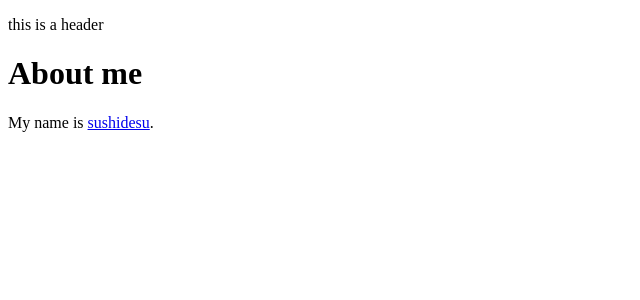
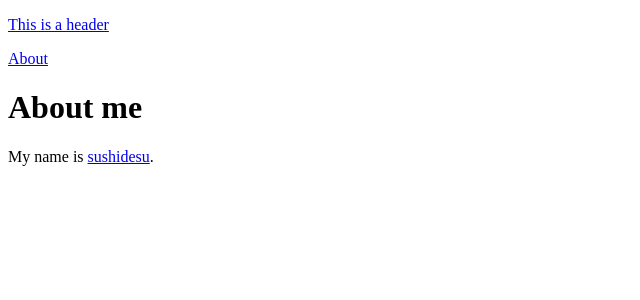
Before and after one commit to sushidesu/sushihack.com, a Next.js app: page /about in a window 1280 px wide. Shown: the top 300 px of the page, without its empty margins (0-640 px from the left). Built offline with nearby package versions, Linux system fonts and the light colour scheme.

Commit message:
update: add link to home and about

```diff
--- a/src/components/Layout.tsx
+++ b/src/components/Layout.tsx
@@ -1,9 +1,15 @@
 import React from "react"
+import Link from "next/link"
 
 export const Layout: React.FC = ({ children }) => (
   <div>
     <header>
-      <p>this is a header</p>
+      <p>
+        <Link href="/">This is a header</Link>
+      </p>
+      <p>
+        <Link href="/about">About</Link>
+      </p>
     </header>
     <main>{children}</main>
   </div>
```
